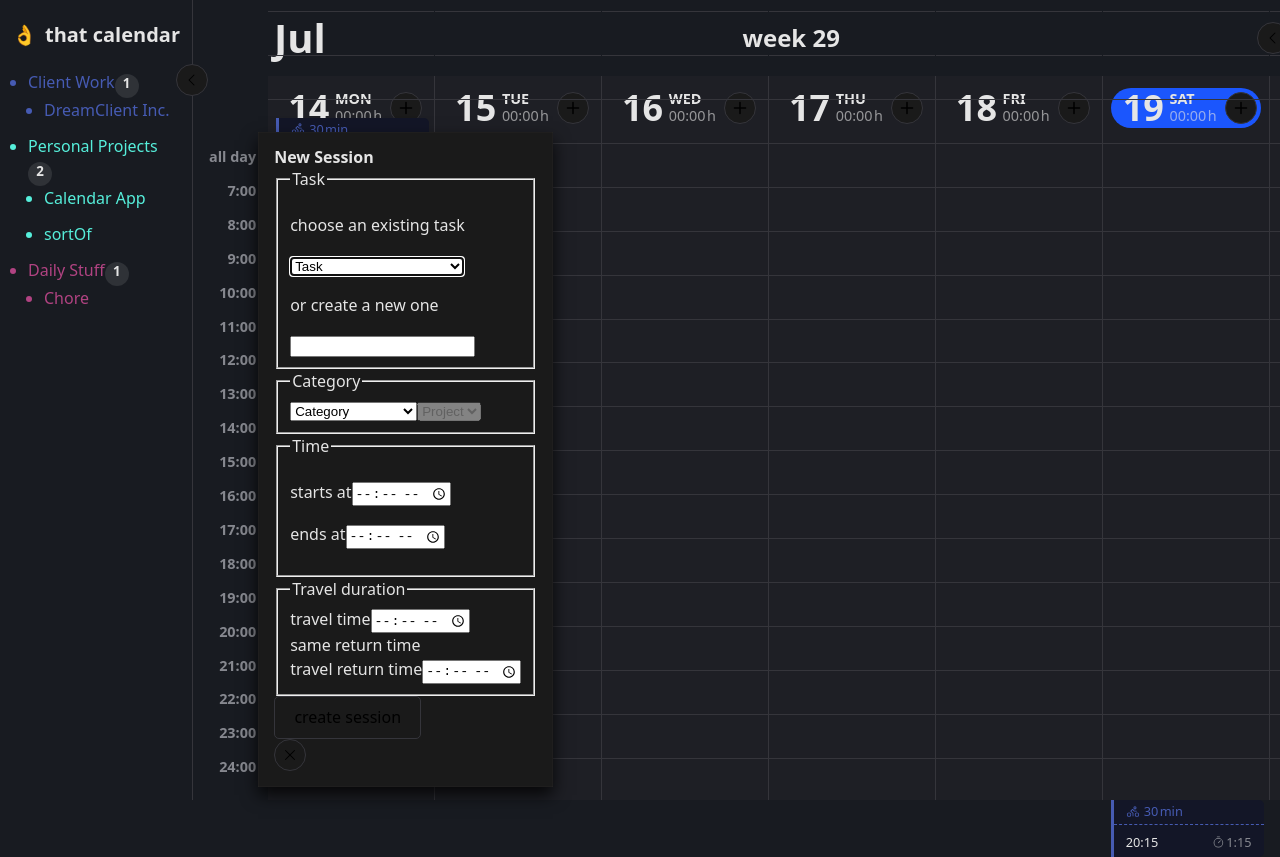
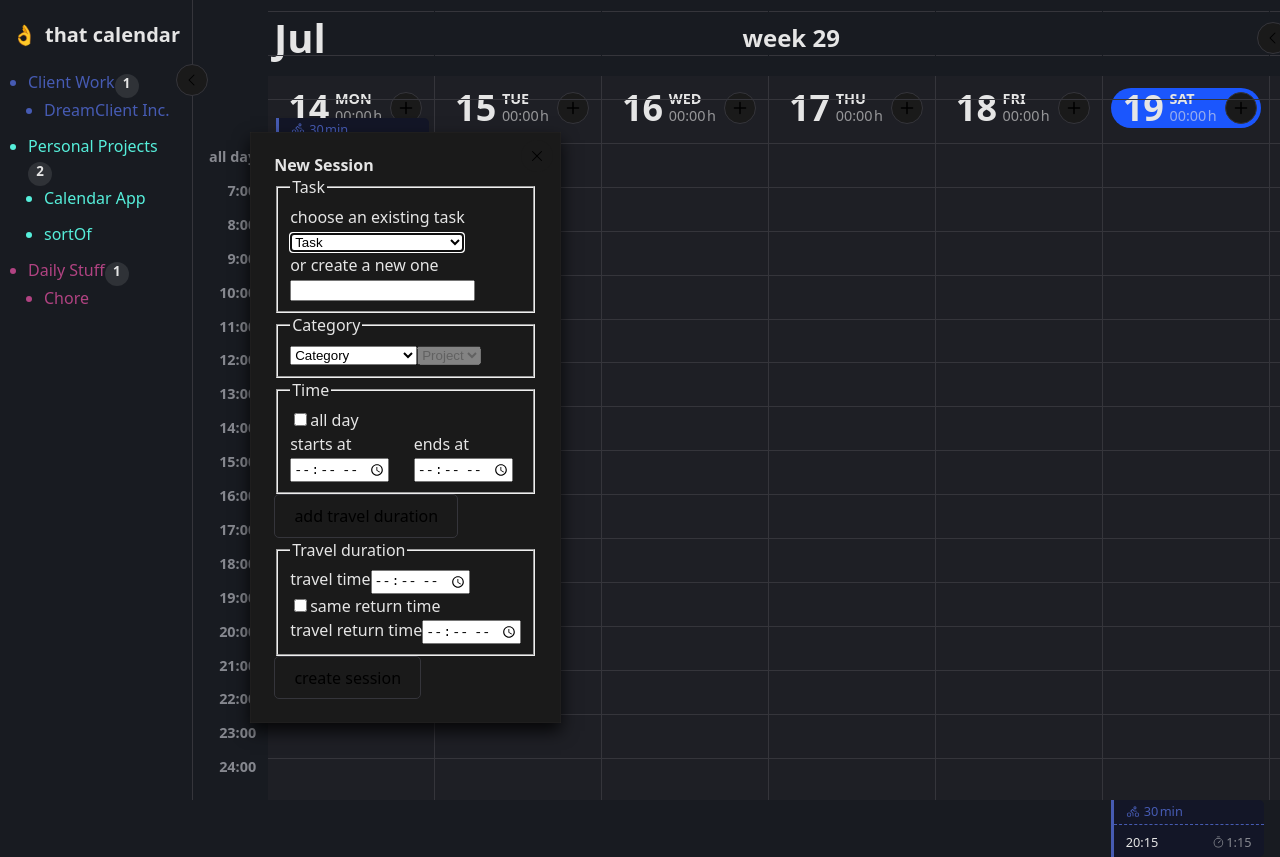
Before and after one commit to fraulueneburg/thatcalendar-fe, a React (Vite) app: page / in a window 1280 px wide. Both pictures are taken after a click on the button 406 px from the left and 108 px from the top of the page. Shown: the top 857 px of the page. Built offline with nearby package versions, Linux system fonts and the light colour scheme.

Commit message:
refactor (SessionForm): add all mandatory fields, add basic styling

```diff
--- a/src/components/Forms/SessionForm.tsx
+++ b/src/components/Forms/SessionForm.tsx
@@ -8,6 +8,7 @@ import { useState } from 'react'
 
 export default function SessionForm() {
 	const [category, setCategory] = useState('empty')
+	const filteredCategories = categoryArr.filter((elem) => !elem.parent)
 	const filteredSubCategories = categoryArr.filter((elem) => elem.parent === category)
 
 	return (
@@ -34,7 +35,7 @@ export default function SessionForm() {
 					<Fieldset.Legend>Category</Fieldset.Legend>
 					<select required defaultValue="" onChange={(e) => setCategory(e.target.value)}>
 						<option value="empty">Category</option>
-						{categoryArr.map((elem) => (
+						{filteredCategories.map((elem) => (
 							<option value={elem._id} key={elem._id}>
 								{elem.title}
 							</option>
@@ -54,6 +55,13 @@ export default function SessionForm() {
 					<Fieldset.Legend>Time</Fieldset.Legend>
 					<Fieldset.ErrorText>Fieldset Error Text</Fieldset.ErrorText>
 					<p>
+						<label>
+							<input type="checkbox" />
+							all day
+						</label>
+					</p>
+					<div className="grid field-time-slot">
+						<p>
 							<label htmlFor="slot-start-time">starts at</label>
 							<input
 								required
@@ -69,7 +77,10 @@ export default function SessionForm() {
 							<label htmlFor="slot-end-time">ends at</label>
 							<input required id="slot-end-time" type="time" name="slot-end-time" min={dayStartHour} max={dayEndHour} />
 						</p>
+					</div>
 				</Fieldset.Root>
+
+				<button type="button">add travel duration</button>
 
 				<Fieldset.Root>
 					<Fieldset.Legend>Travel duration</Fieldset.Legend>
@@ -79,15 +90,10 @@ export default function SessionForm() {
 					</div>
 					<div>
 						<div>
-							<Checkbox.Root>
-								<Checkbox.Control>
-									<Checkbox.Indicator>
-										<CheckIcon />
-									</Checkbox.Indicator>
-								</Checkbox.Control>
-								<Checkbox.Label>same return time</Checkbox.Label>
-								<Checkbox.HiddenInput />
-							</Checkbox.Root>
+							<label>
+								<input type="checkbox" />
+								same return time
+							</label>
 						</div>
 						<label htmlFor="appointment-time">travel return time</label>
 						<input required id="appointment-time" type="time" name="end-time" />
--- a/src/styles/App.scss
+++ b/src/styles/App.scss
@@ -388,6 +388,29 @@ button {
 button[data-scope='popover'][aria-expanded='true'] + div {
 	background-color: #1a1a1a;
 	box-shadow: 0px 8px 16px rgba(0, 0, 0, 0.8), 0px 0px 1px inset #fffbed3c;
-	padding: 1rem;
+	padding: 1.5rem;
 	z-index: 10 !important;
 }
+
+button[data-scope='popover'][data-part='close-trigger'] {
+	border: none;
+	position: absolute;
+	right: 0.5rem;
+	top: 0.5rem;
+}
+
+form p {
+	margin: 0;
+}
+
+.field-time-slot {
+	label {
+		display: block;
+	}
+}
+
+.grid {
+	display: grid;
+	grid-template-columns: 1fr 1fr;
+	gap: 1rem;
+}
```
Lines whose indentation alone changed are shown as unchanged.
